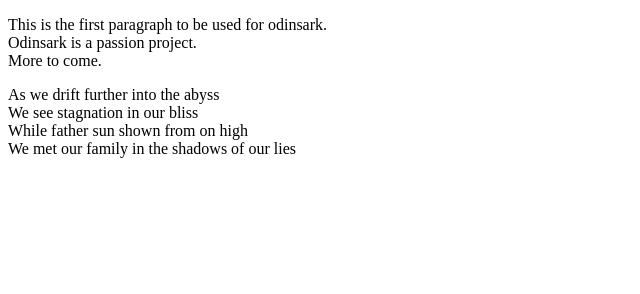
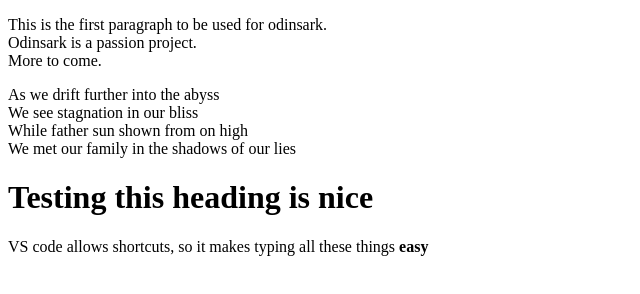
Before and after one commit to odinsark/Odin, a plain HTML site: page html-boilerplate/index.html in a window 1280 px wide. Shown: the whole page, without its empty margins (0-640 px from the left). Drawn offline with Linux system fonts and the light colour scheme.

Commit message:
updated html again

```diff
--- a/html-boilerplate/index.html
+++ b/html-boilerplate/index.html
@@ -17,5 +17,10 @@
             We met our family in the shadows of our lies
 
         </p>
+        <!--- this is a private note. you have found me. Aha!-->
+
+        <h1>Testing this heading is nice
+        </h1>
+        <p>VS code allows shortcuts, so it makes typing all these things <strong>easy</strong></p>
     </body>
 </html>
```
